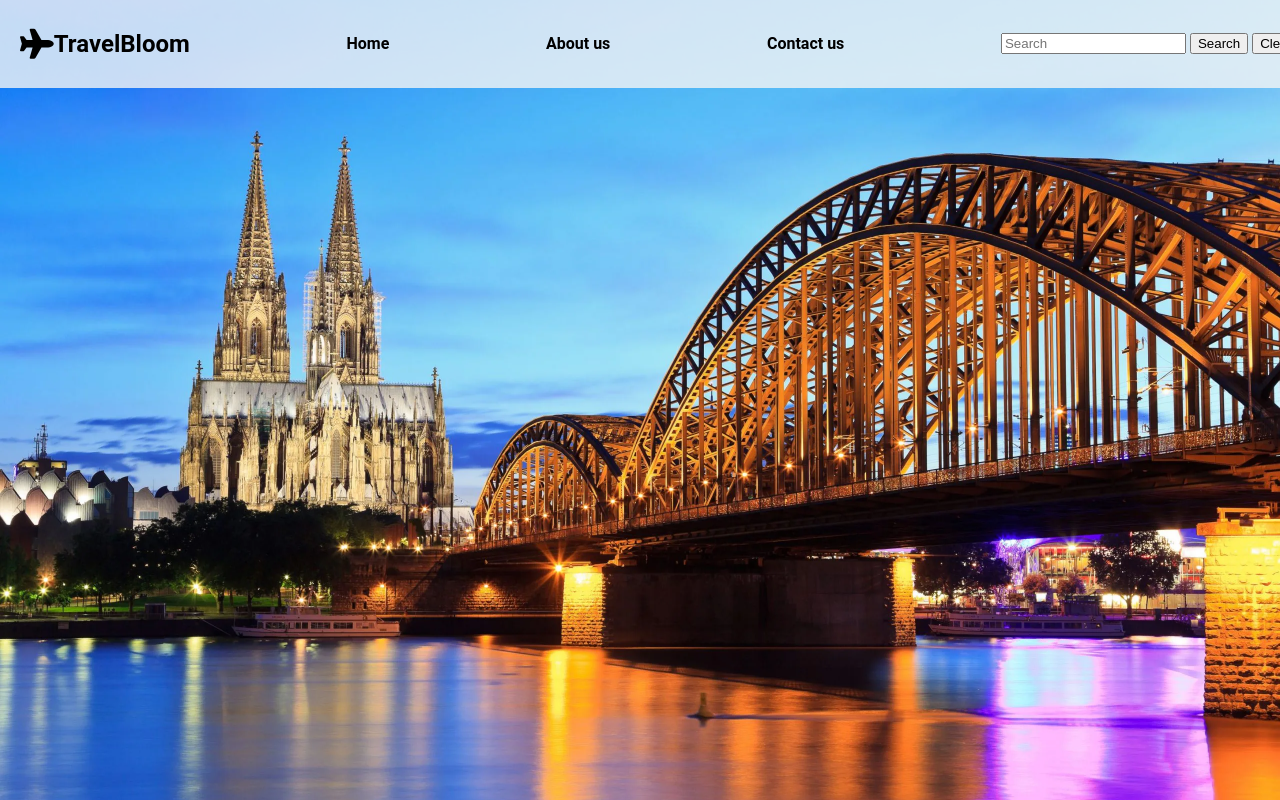
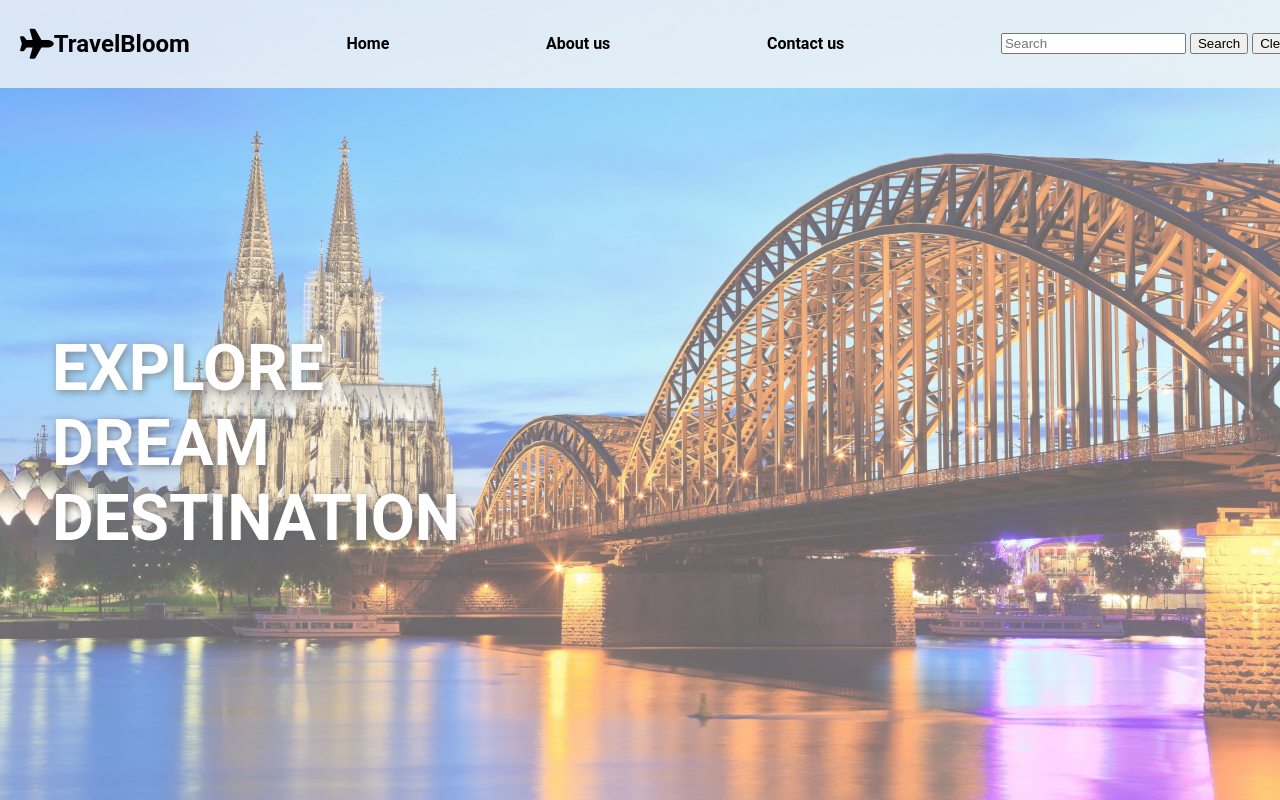
Before and after one commit to alessiatarullo/travelRecommendation, a plain HTML site: page travel_recommendation.html in a window 1280 px wide. Shown: the top 800 px of the page. Drawn offline with Linux system fonts and the light colour scheme.

Commit message:
secondo commit

```diff
--- a/travel_recommendation.css
+++ b/travel_recommendation.css
@@ -42,8 +42,21 @@ i {
 
 .hero {
   background-image: url('hero.jpg');
-  background-size: cover;       /* riempie tutto il div */
-  background-position: center;  /* centra l’immagine */
-  width: 100vw;                 /* larghezza viewport */
-  height: 100vh;                /* altezza viewport */
+  background-size: cover;
+  background-position: center;
+  width: 100vw;
+  height: 100vh;
+  object-fit: cover;
+  opacity: 0.6;
 }
+
+#heroh1 {
+    position: absolute;
+    top: 50%;
+    left: 20%;
+    transform: translate(-50%, -50%);
+    color: white;
+    font-size: 4rem;
+    text-align: left;
+    text-shadow: 2px 2px 8px rgba(0,0,0,0.7);
+  }
--- a/travel_recommendation.html
+++ b/travel_recommendation.html
@@ -26,7 +26,9 @@
           </form>
     </nav>
 
-    <div class="hero"></div>
+    <div class="hero">
+        <h1 id="heroh1">EXPLORE<br>DREAM<br>DESTINATION<br></h1>
+    </div>
 </main>
 <script src="travel_recommendation.js"></script>
 </body>
```
